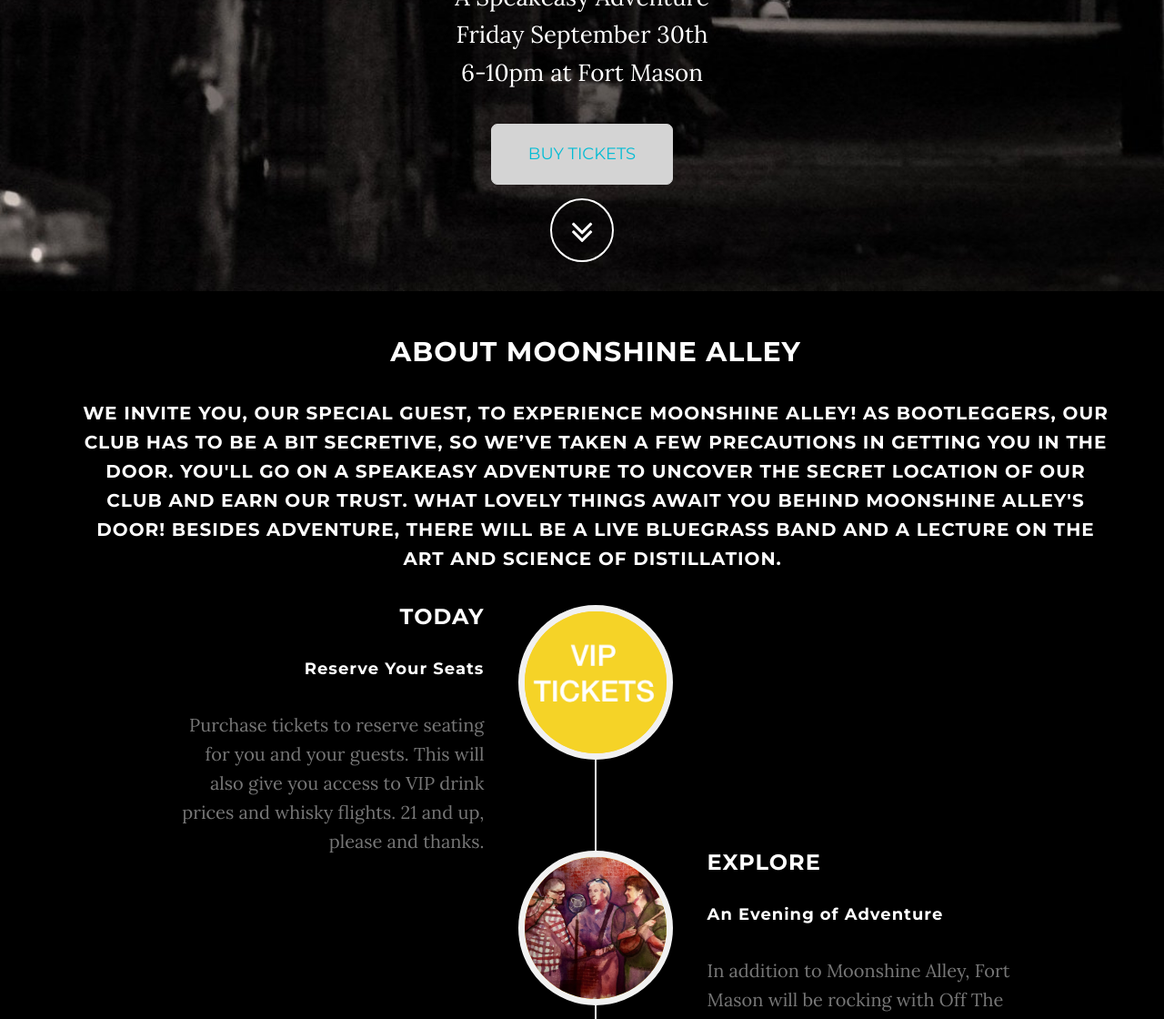
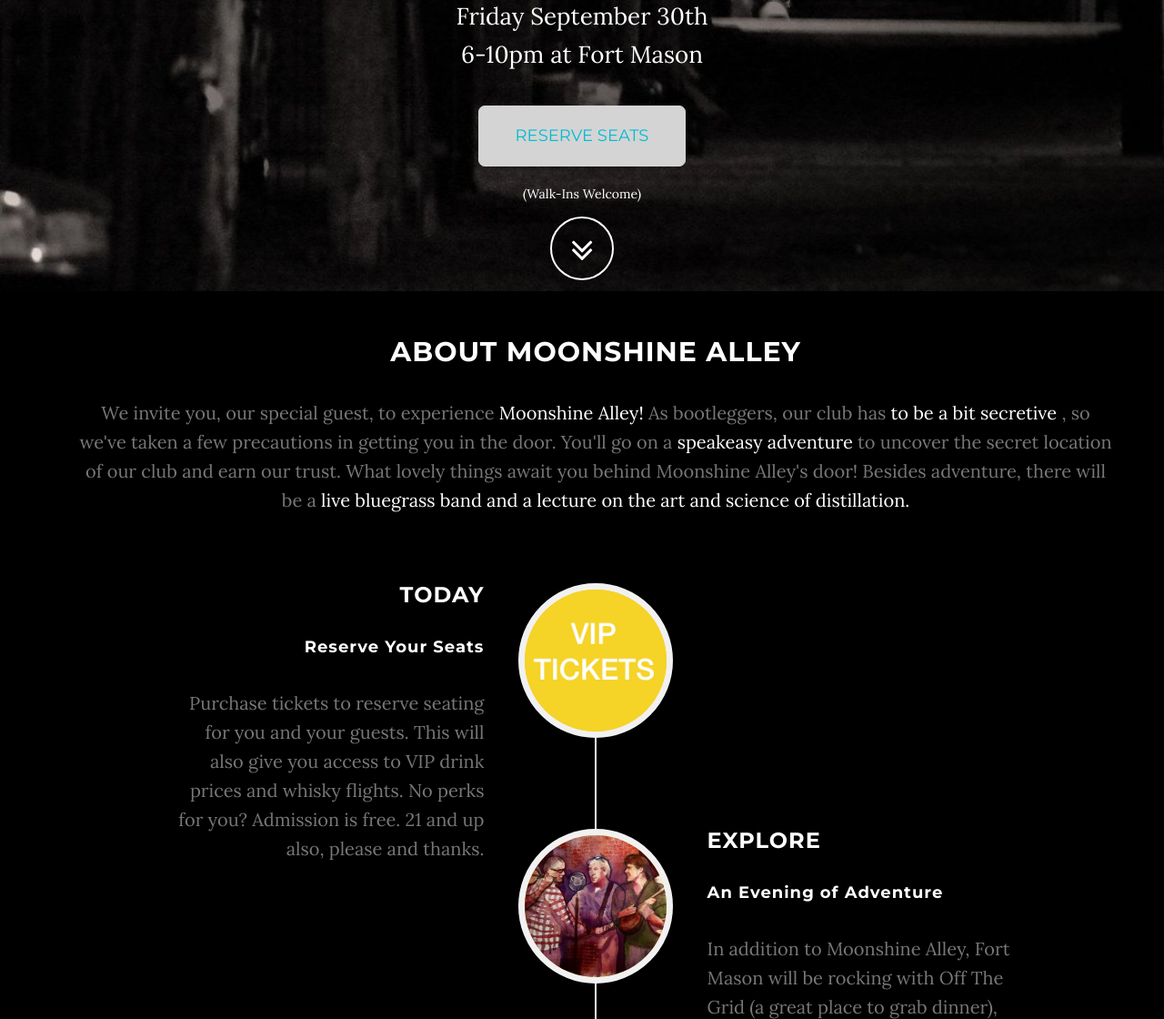
Before and after one commit to streeturchinstudio/moonshine-alley, a website: page website/index.html in a window 1280 px wide. Shown: the part 480-1600 px from the top of the page at 91% size. Drawn offline with nearby package versions, Linux system fonts and the light colour scheme; some packages are replaced by stand-ins of ours.

Commit message:
more clear its free event added waiver

```diff
--- a/website/index.html
+++ b/website/index.html
@@ -82,8 +82,8 @@
                         <p class="intro-text"> A Speakeasy Adventure
                             <br> Friday September 30th
                             <br> 6-10pm at Fort Mason </p>
-                        <a target="_blank" href="https://squareup.com/store/moonshinealley" class="btn btn-xl">Buy Tickets</a>
-                        <br>
+                        <a target="_blank" href="https://squareup.com/store/moonshinealley" class="btn btn-xl">Reserve Seats</a>
+                        <br> <br> (Walk-Ins Welcome) <br>
                         <a href="#about" class="btn btn-circle page-scroll">
                             <i class="fa fa-angle-double-down animated"></i>
                         </a>
@@ -99,7 +99,7 @@
             <div class="row">
                 <div class="col-lg-12 text-center">
                     <h2 class="section-heading">About Moonshine Alley</h2>
-                    <h3 class="section-heading"> <p><span>We invite you, our special guest, to experience&nbsp;<strong>Moonshine Alley</strong>! <strong>As bootleggers, our club has to be a bit secretive</strong>, so we&rsquo;ve taken a few precautions in getting you in the door. You'll go on a <strong>speakeasy adventure</strong> to uncover the secret location of our club and earn our trust.&nbsp;</span>What lovely things await you behind Moonshine Alley's door! Besides adventure, there will be a live bluegrass band and a lecture on the art and science of distillation.&nbsp;</p> </h3>
+                     <p><span class="text-muted"> We invite you, our special guest, to experience</span><span> Moonshine Alley!</span> <span class="text-muted"> As bootleggers, our club has </span> <span> to be a bit secretive </span> <span class="text-muted">, so we've taken a few precautions in getting you in the door. You'll go on a </span><span>speakeasy adventure </span> <span class="text-muted">to uncover the secret location of our club and earn our trust. What lovely things await you behind Moonshine Alley's door! Besides adventure, there will be a </span> live bluegrass band and a lecture on the art and science of distillation.</span></p><br><br>
                 </div>
             </div>
             <div class="row">
@@ -115,7 +115,7 @@
                                     <h4 class="subheading">Reserve Your Seats</h4>
                                 </div>
                                 <div class="timeline-body">
-                                    <p class="text-muted"> Purchase tickets to reserve seating for you and your guests. This will also give you access to VIP drink prices and whisky flights. 21 and up, please and thanks. </p>
+                                    <p class="text-muted"> Purchase tickets to reserve seating for you and your guests. This will also give you access to VIP drink prices and whisky flights. No perks for you? Admission is free. 21 and up also, please and thanks.  </p>
                                 </div>
                             </div>
                         </li>
@@ -150,7 +150,8 @@
     </section>
     <!-- FAQ Section -->
     <section id="FAQ" class="content-section text-center">
-        <a target="_blank" href="https://squareup.com/store/moonshinealley" class="btn btn-xl">Buy Tickets</a>
+        <a target="_blank" href="https://squareup.com/store/moonshinealley" class="btn btn-xl">Reserve Seats</a>
+        <br> <br> (Walk-Ins Welcome) <br>
             <div class="tickets-section">
             <div class="container">
                     <div class="col-lg-8 col-lg-offset-2">
@@ -166,6 +167,9 @@
 
                     <h3 class="subheading"> ID? </h3>
                         <p class="text-muted"> Yes, 21 and over please and thank you.</p>
+
+                    <h3 class="subheading"> Do I have to reserve seats? </h3>
+                        <p class="text-muted"> No, walk-ins are absolutely welcome, admission is free. However, reserving seats literally reserves seats for you at a table and gives you access to all sorts of lovely VIP delights detailed on our <a target="_blank" href=https://squareup.com/store/moonshinealley target="_blank">Reserve Seats</a> page.</p>
 
                     <h3 class="subheading"> What about dinner? </h3>
                         <p class="text-muted"> Off The Grid is just a 10 minute walk from Moonshine Alley. You are welcome to grab food and bring it to Moonshine Alley, and also use the club as your home base for experiencing the Come Out And Play Night Games Festival.</p>
@@ -190,6 +194,9 @@
                     <h3 class="subheading"> What is the refund policy? </h3>
                         <p class="text-muted"> No refunds. </p>
 
+                    <h3 class="subheading"> So we'll see you? Sign a waiver! </h3>
+                        <p class="text-muted"> Just a quick name and email on this <a target="_blank" href="http://tinyurl.com/moonshinealleySF" target="_blank"> google doc </a>  and you sign the waiver, making the Come Out and Play Festival, and even us bootleggers, very happy. </p>
+
 
         </div>
     </section>
@@ -204,7 +211,8 @@
                 <p> Our lead bootlegger and fixer Emily will be happy to help you! </p>
                 <p><a target="_blank" href="mailto:emily@streeturchin.studio">emily@streeturchin.studio</a>
                 </p>
-                 <a target="_blank" href="https://squareup.com/store/moonshinealley" class="btn btn-xl">Buy Tickets</a>
+                 <a target="_blank" href="https://squareup.com/store/moonshinealley" class="btn btn-xl">Reserve Seats</a>
+                 <br> <br> (Walk-Ins Welcome) <br>
                  <p>
 
                 <ul class="list-inline banner-social-buttons">
```
